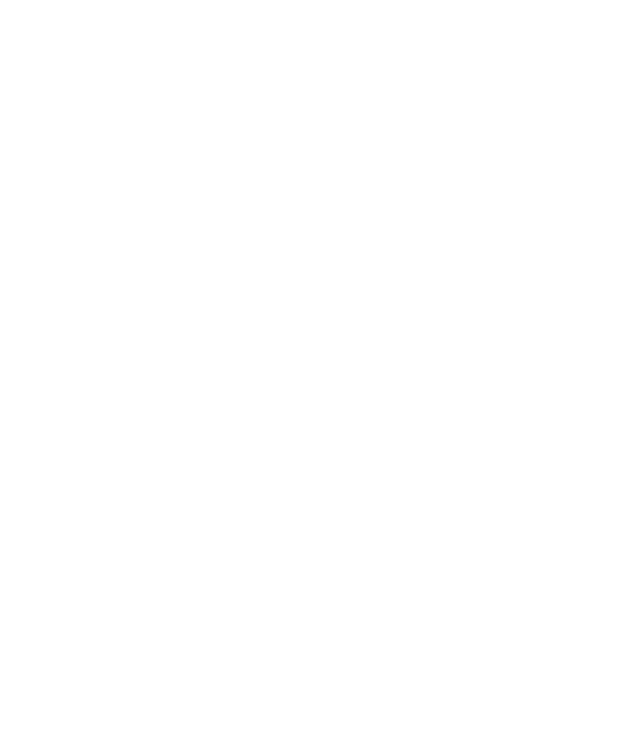
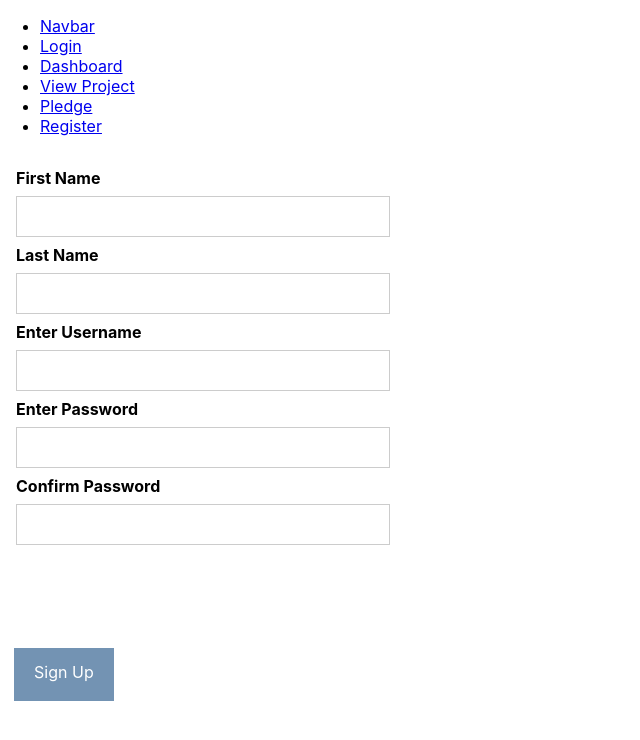
Before and after one commit to luke-bluefintech/PunchBeginnerApp, a React (Create React App) app in the folder it_1_code/: page /register in a window 1280 px wide. Before the commit this address had no page. Shown: the top 740 px of the page, without its empty margins (0-640 px from the left). Built offline with nearby package versions, Linux system fonts and the light colour scheme.

Commit message:
added register page

```diff
--- a/it_1_code/src/App.js
+++ b/it_1_code/src/App.js
@@ -6,6 +6,7 @@
 import Dashboard from "./dashboard/Dashboard";
 import ViewProject from "./viewproject/ViewProject";
 import Pledge from "./pledge/Pledge";
+import Register from "./register/Register";
 
 export default function App() {
   return (
@@ -17,6 +18,7 @@
           <Route path="dashboard" element={<Dashboard />} />
           <Route path="viewproject" element={<ViewProject />} />
           <Route path="pledge" element={<Pledge />} />
+          <Route path="register" element={<Register />} />
         </Route>
       </Routes>
     </BrowserRouter>
--- a/it_1_code/src/layout/Layout.js
+++ b/it_1_code/src/layout/Layout.js
@@ -20,6 +20,9 @@
                     <li>
                         <Link to="/pledge">Pledge</Link>
                     </li>
+                    <li>
+                        <Link to="/register">Register</Link>
+                    </li>
                 </ul>
             </nav>
 
--- a/it_1_code/src/register/Register.css
+++ b/it_1_code/src/register/Register.css
@@ -0,0 +1,42 @@
+/* Bordered form */
+form {
+    border: 3px solid #f1f1f1;
+}
+
+/* Inputs for names, username, password */
+input[type=text],
+input[type=password] {
+    width: 30%;
+    padding: 12px 20px;
+    margin: 8px 0;
+    display: inline-block;
+    border: 1px solid #ccc;
+    box-sizing: border-box;
+}
+
+/* Set a style for sign up button */
+signupbutton {
+    background-color: #7393B3;
+    color: white;
+    padding: 14px 20px;
+    margin: 8px 0;
+    border: none;
+    cursor: pointer;
+    width: 20%;
+
+    top: 80%;
+    left: 1.1%;
+    width: 60px;
+    height: 25px;
+    position: absolute;
+}
+
+/* Add a hover effect for button */
+signupbutton:hover {
+    opacity: 0.8;
+}
+
+/* Add padding to containers */
+.container {
+    padding: 16px;
+}
--- a/it_1_code/src/register/Register.js
+++ b/it_1_code/src/register/Register.js
@@ -0,0 +1,27 @@
+import './Register.css';
+
+function Register() {
+    return (
+        <div className="container">
+            <label for="fname"><b>First Name</b><br></br></label>
+            <input type="text" name="fname" required />
+
+            <label for="lname"><b><br></br>Last Name</b><br></br></label>
+            <input type="text" name="lname" required />
+
+            <label for="uname"><b><br></br>Enter Username</b><br></br></label>
+            <input type="text" name="uname" required />
+
+            <label for="psw"><b><br></br>Enter Password<br></br></b></label>
+            <input type="password" name="psw" required />
+
+            <label for="conpsw"><b><br></br>Confirm Password<br></br></b></label>
+            <input type="password" name="conpsw" required />
+
+            <signupbutton type="signup">Sign Up</signupbutton>
+
+        </div>
+    )
+}
+
+export default Register;
```
